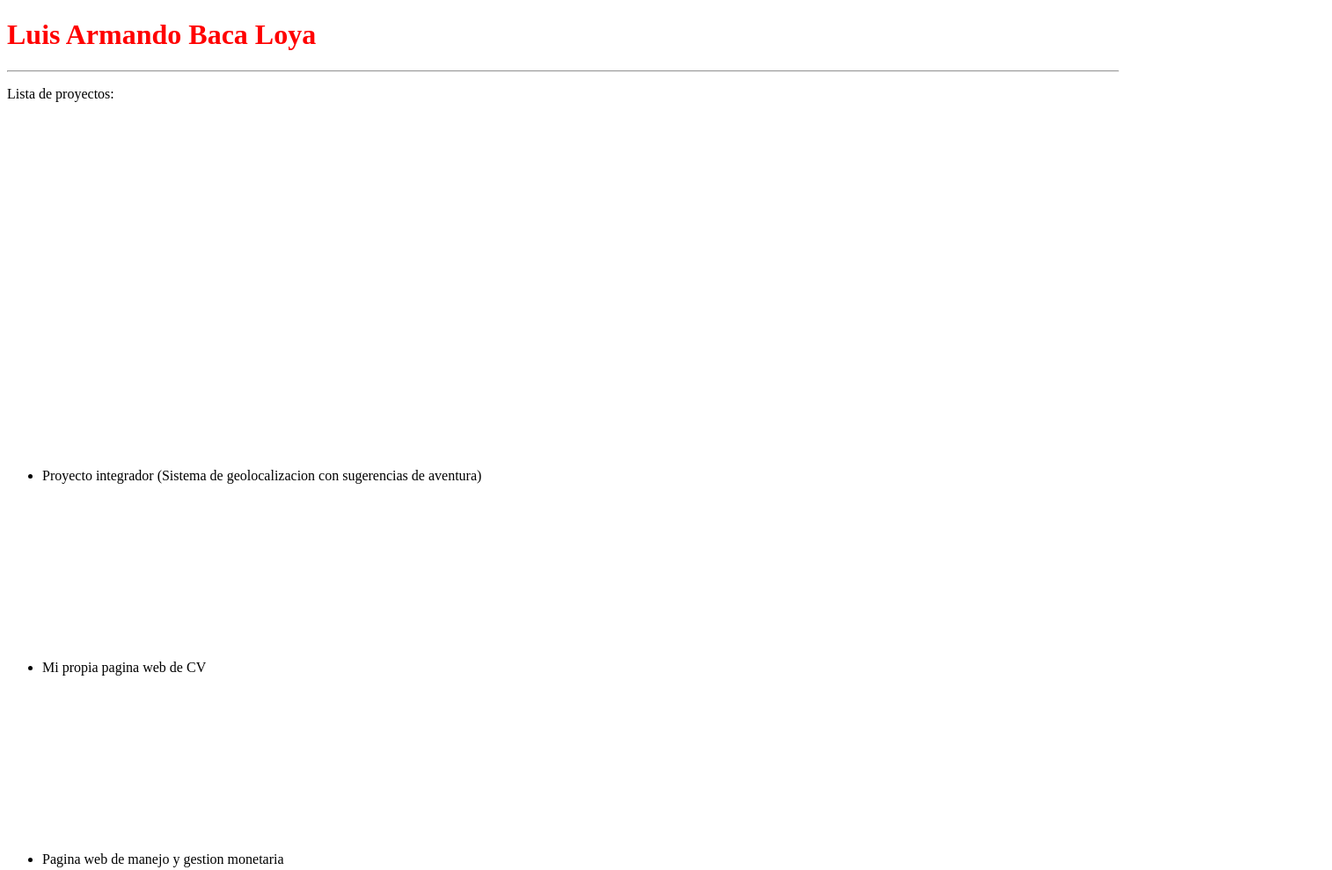
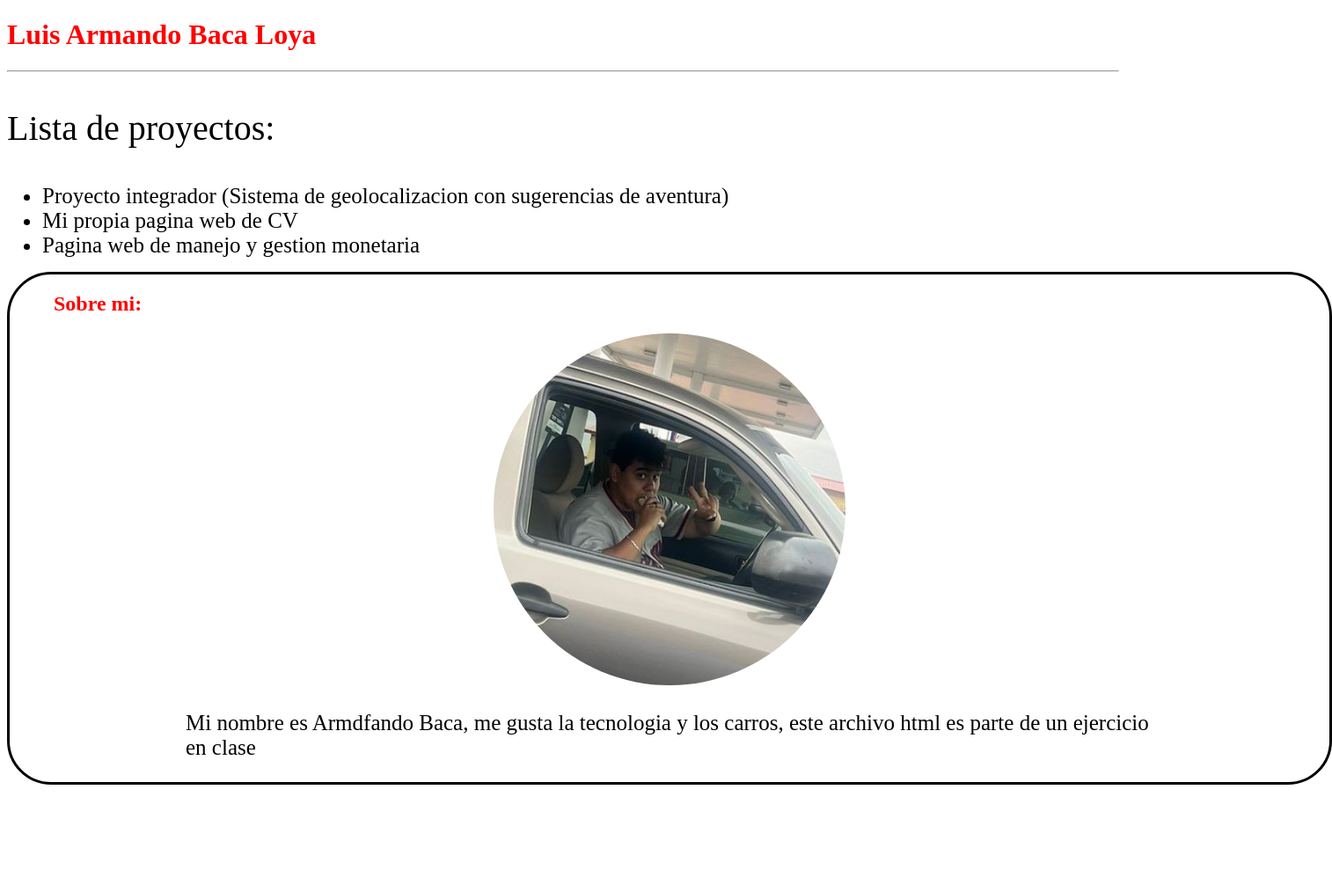
Before and after one commit to Elmuuquienmas/Practica-Web-Clase, a plain HTML site: page index.html in a window 1280 px wide. Shown: the top 989 px of the page at 88% size, 1514 px wide, since content can reach past the window. After the commit the page ends 900 px from the top, so only its background shows below. Drawn offline with Linux system fonts and the light colour scheme.

Commit message:
Fin de trabajo

```diff
--- a/index.html
+++ b/index.html
@@ -7,19 +7,19 @@
     <body>
         <h1 style="color: red;">Luis Armando Baca Loya</h1>
         <hr>
-        <p>Lista de proyectos:</p>
+        <p class="titulo">Lista de proyectos:</p>
         <div>
             <ul>
-                <li>Proyecto integrador (Sistema de geolocalizacion con sugerencias de aventura)</li>
-                <li>Mi propia pagina web de CV</li>
-                <li>Pagina web de manejo y gestion monetaria</li>
+                <li class="text">Proyecto integrador (Sistema de geolocalizacion con sugerencias de aventura)</li>
+                <li class="text">Mi propia pagina web de CV</li>
+                <li class="text">Pagina web de manejo y gestion monetaria</li>
             </ul>
         </div>
-      <div class="margen">
+      <div class="contenedor">
         <div class="seccion_perfil">
-            <h2 style="color: blue;">Sobre mi:</h2>
+            <h2 style="color: red;">Sobre mi:</h2>
             <img class="foto_perfil" src="assets/Untitled.jpg" alt="Foto de perfil">
-            <p>Mi nombre es Armdfando Baca, me gusta la tecnologia y los carros, este archivo html es parte de un ejercicio en clase</p>
+            <p class="text">Mi nombre es Armdfando Baca, me gusta la tecnologia y los carros, este archivo html es parte de un ejercicio en clase</p>
         </div>
         </div>
     </body>
--- a/styles/main.css
+++ b/styles/main.css
@@ -4,9 +4,26 @@
 }
 .foto_perfil{
     border-radius: 50%;
-    width: 200px;
-    height: 200px;
+    width: 400px;
+    height: 400px;
+    margin-left: 550px;
+    margin-right: 550px;
+
 }
-div *{
-  padding-top: 200px;
+.contenedor{
+  display: flex;
 }
+.contenedor h2{
+  margin-left: 50px;
+  justify-content: center;
+}
+.contenedor p{
+  margin-left: 200px;
+  margin-right: 200px;
+}
+.text{
+  font-size: 25px;
+}
+.titulo{
+  font-size: 40px;
+}
```
